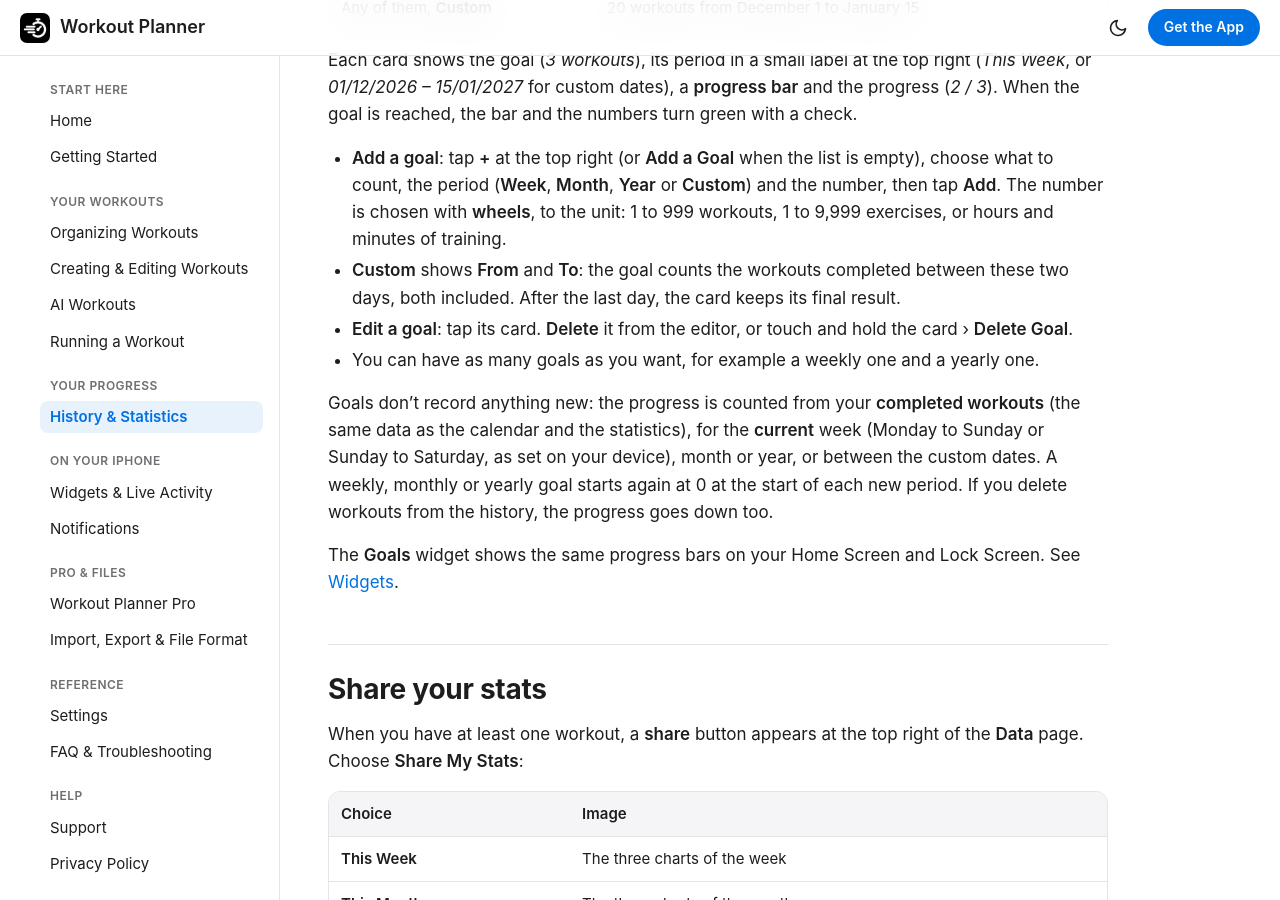
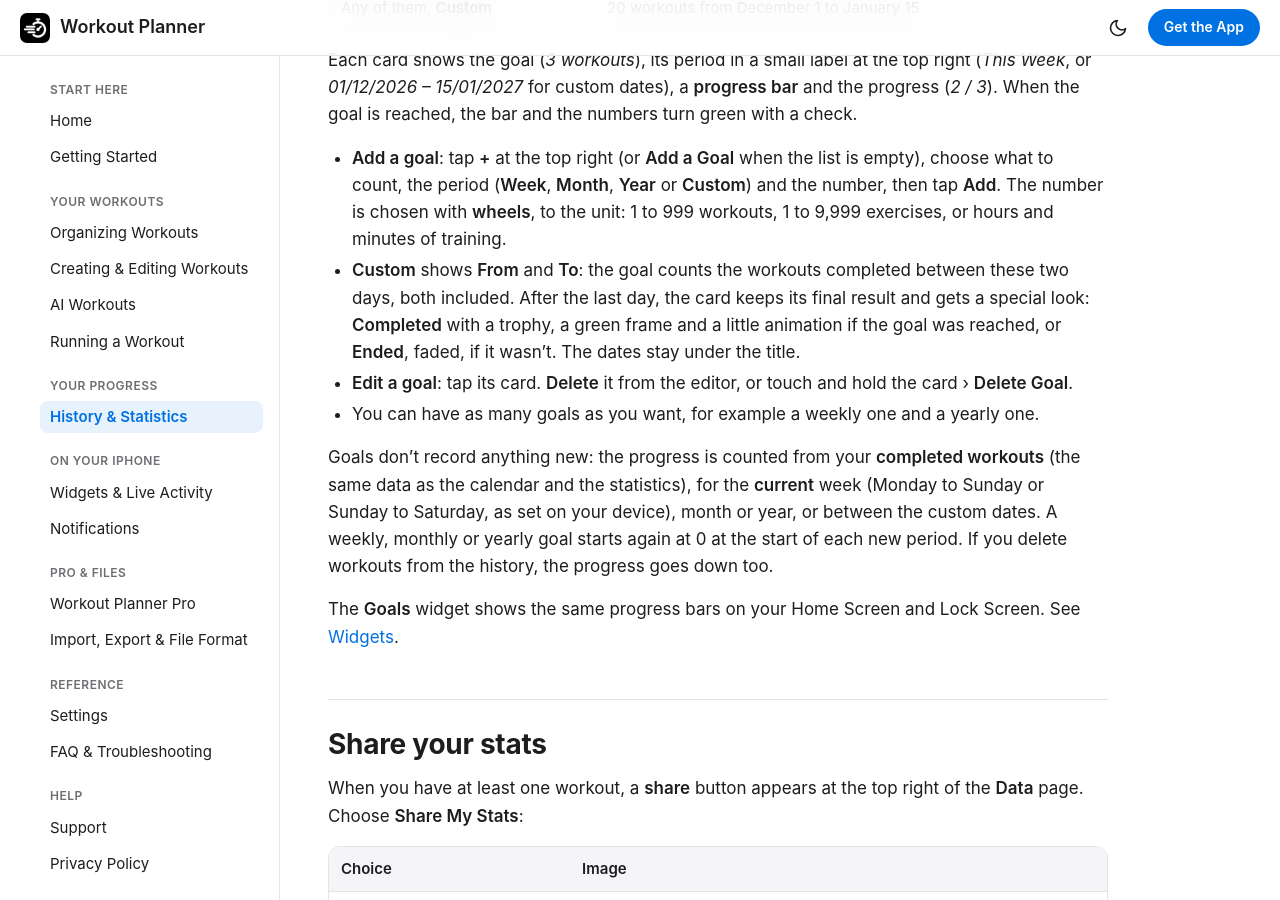
Before and after one commit to User1223-lgtm/workout-planner, a Jekyll site: the page built from history-and-statistics.md, in a window 1280 px wide and 900 px high, scrolled down 3290 px. Built offline with Jekyll 4.4.1, drawn with Linux system fonts in a browser that asks for light colours.

Commit message:
Goals: special look for finished custom goals
Co-Authored-By: Claude Opus 5.5 <noreply@anthropic.com>
Claude-Session: https://claude.ai/code/session_01PSKkjhg92DJzge7KN1tx42

```diff
--- a/history-and-statistics.md
+++ b/history-and-statistics.md
@@ -91,7 +91,7 @@ The total of the period is shown at the top right of each chart.
 Each card shows the goal (*3 workouts*), its period in a small label at the top right (*This Week*, or *01/12/2026 – 15/01/2027* for custom dates), a **progress bar** and the progress (*2 / 3*). When the goal is reached, the bar and the numbers turn green with a check.
 
 - **Add a goal**: tap **+** at the top right (or **Add a Goal** when the list is empty), choose what to count, the period (**Week**, **Month**, **Year** or **Custom**) and the number, then tap **Add**. The number is chosen with **wheels**, to the unit: 1 to 999 workouts, 1 to 9,999 exercises, or hours and minutes of training.
-- **Custom** shows **From** and **To**: the goal counts the workouts completed between these two days, both included. After the last day, the card keeps its final result.
+- **Custom** shows **From** and **To**: the goal counts the workouts completed between these two days, both included. After the last day, the card keeps its final result and gets a special look: **Completed** with a trophy, a green frame and a little animation if the goal was reached, or **Ended**, faded, if it wasn't. The dates stay under the title.
 - **Edit a goal**: tap its card. **Delete** it from the editor, or touch and hold the card › **Delete Goal**.
 - You can have as many goals as you want, for example a weekly one and a yearly one.
 
```
